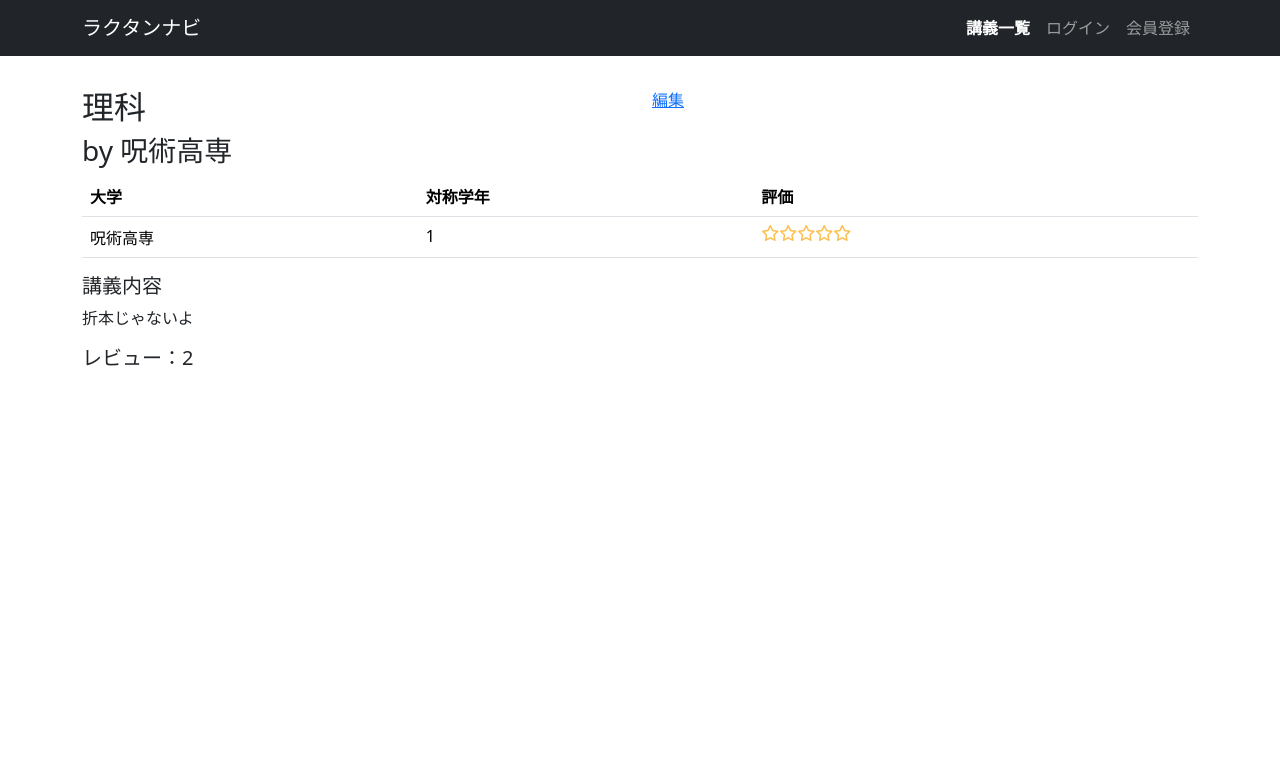
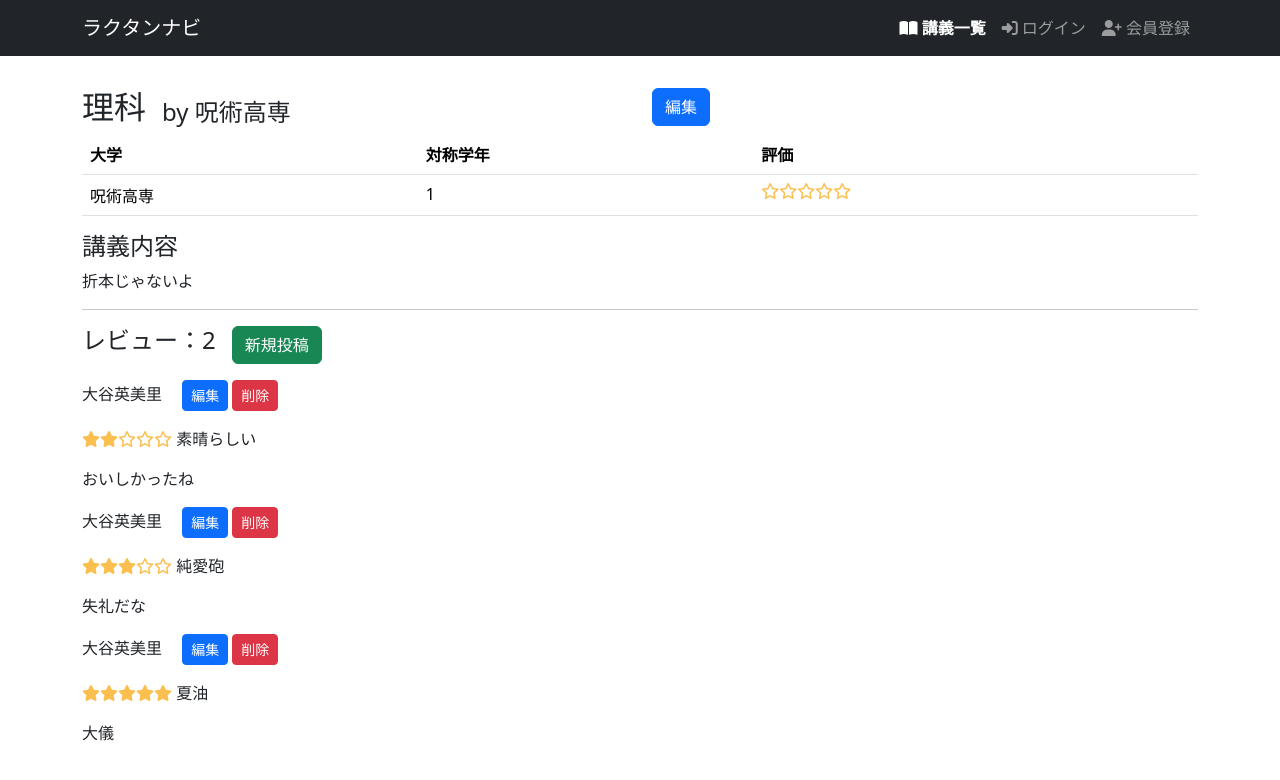
Before and after one commit to daisuke-shimura/server_programming, a Django app: page /lectures/2 in a window 1280 px wide. Shown: the top 780 px of the page. Run offline with Django 3.2, Linux system fonts and the light colour scheme; data comes from the database, SQL or seed files in the repository; both versions use the stored data as it was after the commit; some libraries are stand-ins or nearby versions.

Commit message:
レビュー機能

```diff
--- a/djangosnippets/helloworld/templates/snippets/base.html
+++ b/djangosnippets/helloworld/templates/snippets/base.html
@@ -18,13 +18,13 @@
                     <div class="container justify-content-between">
                         <a href="/" class="navbar-brand">管理者ページ</a>
                         <ul class="navbar-nav mr-md-2">
-                            <li><a class="nav-link text-white fw-bold" href="{% url 'lectures/new' %}">講義作成</a></li>
-                            <li><a class="nav-link text-white fw-bold" href="{% url 'lectures/index' %}">講義一覧</a></li>
+                            <li><a class="nav-link text-white fw-bold" href="{% url 'lectures_new' %}"><i class="fa-solid fa-square-plus"></i> 講義作成</a></li>
+                            <li><a class="nav-link text-white fw-bold" href="{% url 'lectures_index' %}"><i class="fa-solid fa-book-open"></i> 講義一覧</a></li>
                             <li>
                                 <form action="{% url 'logout' %}" method="post" name="f_logout" class="mb-0">
                                     {% csrf_token %}
                                     <input type="hidden" name="logout" value="true">
-                                    <a href="javascript:document.f_logout.submit()" class="logout nav-link">ログアウト</a>
+                                    <a href="javascript:document.f_logout.submit()" class="logout nav-link"><i class="fa-solid fa-right-from-bracket"></i> ログアウト</a>
                                 </form>
                             </li>
                         </ul>
@@ -35,12 +35,12 @@
                     <div class="container justify-content-between">
                         <a href="/" class="navbar-brand">ラクタンナビ</a>
                         <ul class="navbar-nav mr-md-2">
-                            <li><a class="nav-link text-white fw-bold" href="{% url 'lectures/index' %}">講義一覧</a></li>
+                            <li><a class="nav-link text-white fw-bold" href="{% url 'lectures_index' %}"><i class="fa-solid fa-book-open"></i> 講義一覧</a></li>
                             <li>
                                 <form action="{% url 'logout' %}" method="post" name="f_logout" class="mb-0">
                                     {% csrf_token %}
                                     <input type="hidden" value="logout">
-                                    <a href="javascript:f_logout.submit()" class="logout nav-link">ログアウト</a>
+                                    <a href="javascript:f_logout.submit()" class="logout nav-link"><i class="fa-solid fa-right-from-bracket"></i> ログアウト</a>
                                 </form>
                             </li>
                         </ul>
@@ -52,9 +52,9 @@
             <div class="container justify-content-between">
                 <a href="/" class="navbar-brand">ラクタンナビ</a>
                 <ul class="navbar-nav mr-md-2">
-                    <li><a class="nav-link text-white fw-bold" href="{% url 'lectures/index' %}">講義一覧</a></li>
-                    <li class="nav-item"><a class="nav-link" href="{% url 'login' %}">ログイン</a></li>
-                    <li class="nav-item"><a class="nav-link" href="{% url 'signup' %}">会員登録</a></li>
+                    <li><a class="nav-link text-white fw-bold" href="{% url 'lectures_index' %}"><i class="fa-solid fa-book-open"></i> 講義一覧</a></li>
+                    <li class="nav-item"><a class="nav-link" href="{% url 'login' %}"><i class="fa-solid fa-right-to-bracket"></i> ログイン</a></li>
+                    <li class="nav-item"><a class="nav-link" href="{% url 'signup' %}"><i class="fa-solid fa-user-plus"></i> 会員登録</a></li>
                 </ul>
             </div>
         </nav>
--- a/djangosnippets/helloworld/templates/snippets/lectures/lectures_table.html
+++ b/djangosnippets/helloworld/templates/snippets/lectures/lectures_table.html
@@ -13,11 +13,11 @@
         {% for lecture in lectures %}
         <tr>
             <td>
-                <a href="{% url 'lectures/show' lecture.id %}">{{ lecture.name }}</a>
+                <a href="{% url 'lectures_show' lecture.id %}">{{ lecture.name }}</a>
             </td>
             <td>{{ lecture.university }}</td>
             <td>{{ lecture.school_year }}</td>
-            <td>{% include 'lectures/star.html' %}</td>
+            <td>{% include 'lectures/star.html' with score=lecture.average_score %} {{ lecture.average_score }}</td>
             <td>{{ lecture.reviews_count }}</td>
         </tr>
         {% endfor %}
--- a/djangosnippets/helloworld/templates/snippets/lectures/show.html
+++ b/djangosnippets/helloworld/templates/snippets/lectures/show.html
@@ -2,14 +2,14 @@
 
 {% block main %}
 <div class="row">
-  <div class="col">
+  <div class="col d-flex align-items-end">
     <h2>{{ lecture.name }}</h2>
     {% if lecture.university %}
-    <h3>by {{ lecture.university }}</h3>
+    <h4 class="ms-3">by {{ lecture.university }}</h4>
     {% endif %}
   </div>
   <div class="col">
-    <a href="{% url 'lectures/edit' lecture.id %}">編集</a>
+    <a href="{% url 'lectures_edit' lecture.id %}" class="btn btn-primary">編集</a>
   </div>
 </div>
 
@@ -30,10 +30,30 @@
   </tbody>
 </table>
 
-<h5>講義内容</h5>
+<h4>講義内容</h4>
 <p>{{ lecture.body }}</p>
 
-<h5>レビュー：{{ lecture.reviews_count }}</h5>
+<hr>
+
+<div class="d-flex mb-3">
+  <h4>レビュー：{{ lecture.reviews_count }}</h4>
+  <a href="{% url 'reviews_new' lecture.id %}" class="btn btn-success ms-3">新規投稿</a>
+</div>
 <!--レビュー一覧-->
+{% for review in reviews %}
+<div>
+  {{ review.user.username }}
+  <a href="{% url 'reviews_edit' lecture.id review.id %}" class="btn btn-primary btn-sm ms-3">編集</a>
+  <form action="{% url 'review_delete' lecture.id review.id %}" method="POST" onsubmit="return confirm('本当に削除しますか？');" class="d-inline-block">
+    {% csrf_token %}
+    <button type="submit" class="btn btn-danger btn-sm">削除</button>
+  </form>
+  <p>
+    {% include 'lectures/star.html' with score=review.score %}
+    {{ review.title }}
+  </p>
+  <p>{{ review.comment }}</p>
+</div>
+{% endfor %}
 
 {% endblock %}
--- a/djangosnippets/helloworld/templates/snippets/lectures/star.html
+++ b/djangosnippets/helloworld/templates/snippets/lectures/star.html
@@ -1,19 +1,19 @@
 <span class="star">
-  {% if lecture.average_score == 1 %}
+  {% if score == 1 %}
     <!--★☆☆☆☆-->
-    <i class="fa-solid fa-star"></i><i class="fa-regular fa-star"></i><i class="fa-regular fa-star"></i><i class="fa-regular fa-star"></i><i class="fa-regular fa-star"></i>
-  {% elif lecture.average_score == 2 %}
+    <i class="fa-solid   fa-star"></i><i class="fa-regular fa-star"></i><i class="fa-regular fa-star"></i><i class="fa-regular fa-star"></i><i class="fa-regular fa-star"></i>
+  {% elif score == 2 %}
     <!--★★☆☆☆-->
-    <i class="fa-solid fa-star"></i><i class="fa-solid fa-star"></i><i class="fa-regular fa-star"></i><i class="fa-regular fa-star"></i><i class="fa-regular fa-star"></i>
-  {% elif lecture.average_score == 3 %}
+    <i class="fa-solid   fa-star"></i><i class="fa-solid   fa-star"></i><i class="fa-regular fa-star"></i><i class="fa-regular fa-star"></i><i class="fa-regular fa-star"></i>
+  {% elif score == 3 %}
     <!--★★★☆☆-->
-    <i class="fa-solid fa-star"></i><i class="fa-solid fa-star"></i><i class="fa-solid fa-star"><i class="fa-regular fa-star"></i><i class="fa-regular fa-star"></i>
-  {% elif lecture.average_score == 4 %}
+    <i class="fa-solid   fa-star"></i><i class="fa-solid   fa-star"></i><i class="fa-solid   fa-star"></i><i class="fa-regular fa-star"></i><i class="fa-regular fa-star"></i>
+  {% elif score == 4 %}
     <!--★★★★☆-->
-    <i class="fa-solid fa-star"></i><i class="fa-solid fa-star"></i><i class="fa-solid fa-star"></i><i class="fa-solid fa-star"></i><i class="fa-regular fa-star"></i>
-  {% elif lecture.average_score == 5 %}
+    <i class="fa-solid   fa-star"></i><i class="fa-solid   fa-star"></i><i class="fa-solid   fa-star"></i><i class="fa-solid   fa-star"></i><i class="fa-regular fa-star"></i>
+  {% elif score == 5 %}
     <!--★★★★★-->
-    <i class="fa-solid fa-star"></i><i class="fa-solid fa-star"></i><i class="fa-solid fa-star"></i><i class="fa-solid fa-star"></i><i class="fa-solid fa-star"></i>
+    <i class="fa-solid   fa-star"></i><i class="fa-solid   fa-star"></i><i class="fa-solid   fa-star"></i><i class="fa-solid   fa-star"></i><i class="fa-solid   fa-star"></i>
   {% else %}
     <!--☆☆☆☆☆-->
     <i class="fa-regular fa-star"></i><i class="fa-regular fa-star"></i><i class="fa-regular fa-star"></i><i class="fa-regular fa-star"></i><i class="fa-regular fa-star"></i>
--- a/djangosnippets/helloworld/templates/snippets/top.html
+++ b/djangosnippets/helloworld/templates/snippets/top.html
@@ -13,7 +13,7 @@
     <p>※いつか消す</p>
 {% else %}
     <p>管理人が存在しません</p>
-    <a href="manager/signup">管理者ページ 新規登録</a>
+    <a href="manager_signup">管理者ページ 新規登録</a>
 {% endif %}
     {% include 'lectures/lectures_table.html' %}
 {% else %}
--- a/djangosnippets/helloworld/urls.py
+++ b/djangosnippets/helloworld/urls.py
@@ -20,14 +20,19 @@ urlpatterns = [
     path('signup/', signup_view, name='signup'),
 
     #講義に関するページ（一覧, 詳細）
-    path('lectures/', views.lecture_index, name='lectures/index'),
-    path('lectures/<int:lecture_id>', views.lecture_show, name='lectures/show'),
+    path('lectures/', views.lecture_index, name='lectures_index'),
+    path('lectures/<int:lecture_id>', views.lecture_show, name='lectures_show'),
+
+    #レビューに関するページ（作成、編集、削除）
+    path('lectures/<int:lecture_id>/reviews/new', views.review_new, name='reviews_new'),
+    path('lectures/<int:lecture_id>/reviews/<int:review_id>/edit', views.review_edit, name='reviews_edit'),
+    path('lectures/<int:lecture_id>/reviews/<int:review_id>/delete/', views.review_delete, name='review_delete'),
 
 #管理者ページ
-    path('manager/signup', views.manager_signup, name='manager/signup'),
+    path('manager/signup', views.manager_signup, name='manager_signup'),
 
     #講義に関するページ（新規作成, 編集）
-    path('manager/lectures/new', views.lecture_new, name='lectures/new'),
-    path('manager/lectures/<int:lecture_id>/edit', views.lecture_edit, name='lectures/edit'),
+    path('manager/lectures/new', views.lecture_new, name='lectures_new'),
+    path('manager/lectures/<int:lecture_id>/edit', views.lecture_edit, name='lectures_edit'),
 
 ]
--- a/djangosnippets/helloworld/views.py
+++ b/djangosnippets/helloworld/views.py
@@ -2,7 +2,7 @@ from django.http import HttpResponse, HttpResponseForbidden
 from django.shortcuts import render, redirect, get_object_or_404
 from django.contrib.auth.decorators import login_required
 from django.contrib.auth.views import LoginView, LogoutView
-from helloworld.models import Helloworld, User, Lecture
+from helloworld.models import Helloworld, User, Lecture, Review
 from helloworld.forms import SnippetForm
 
 # Create your views here.
@@ -61,7 +61,7 @@ def signup_view(request):
         if form.is_valid():
             user = form.save()
             login(request, user)  # 自動ログイン
-            return redirect('/')
+            return redirect('lectures_index')
     else:
         form = CustomUserCreationForm()
     return render(request, 'snippets/signup.html', {'form': form})
@@ -106,7 +106,12 @@ def lecture_index(request):
 
 def lecture_show(request, lecture_id):
     lecture = get_object_or_404(Lecture, pk=lecture_id)
-    return render(request, 'snippets/lectures/show.html', {'lecture': lecture})
+    reviews = lecture.review_set.all()
+    context = {
+        'lecture': lecture,
+        'reviews': reviews
+    }
+    return render(request, 'snippets/lectures/show.html', context)
 
 def lecture_edit(request, lecture_id):
     lecture = get_object_or_404(Lecture, pk=lecture_id)
@@ -116,10 +121,58 @@ def lecture_edit(request, lecture_id):
         form = LectureForm(request.POST, instance=lecture)
         if form.is_valid():
             form.save()
-            return redirect('lectures/show', lecture_id=lecture_id)
+            return redirect('lectures_show', lecture_id=lecture_id)
     else:
         form = LectureForm(instance=lecture)
     return render(request, 'snippets/lectures/edit.html', {'form': form})
+
+
+#レビュー
+from .forms import ReviewForm
+from django.db.models import Avg
+def review_new(request, lecture_id):
+    lecture = get_object_or_404(Lecture, id=lecture_id)
+    if request.method == 'POST':
+        form = ReviewForm(request.POST)
+        if form.is_valid():
+            review = form.save(commit=False)
+            review.lecture = lecture
+            review.user = request.user
+            review.save()
+            lecture.reviews_count += 1
+            lecture.average_score = Review.objects.filter(lecture=lecture).aggregate(Avg('score'))['score__avg']
+            lecture.save()
+            return redirect('lectures_show', lecture_id=lecture.id)
+    else:
+        form = ReviewForm()
+    return render(request, 'snippets/reviews/new.html', {'form': form})
+
+def review_edit(request, lecture_id, review_id):
+    review = get_object_or_404(Review, pk=review_id)
+    lecture = get_object_or_404(Lecture, id=lecture_id)
+    #if review.created_by_id != request.user.id:
+        #return HttpResponseForbidden('このスニペットの編集は許可されていません．')
+    if request.method == 'POST':
+        form = ReviewForm(request.POST, instance=review)
+        if form.is_valid():
+            form.save()
+            lecture.average_score = Review.objects.filter(lecture=lecture).aggregate(Avg('score'))['score__avg']
+            lecture.save()
+            return redirect('lectures_show', lecture_id=lecture_id)
+    else:
+        form = ReviewForm(instance=review)
+    return render(request, 'snippets/reviews/edit.html', {'form': form})
+
+def review_delete(request, lecture_id, review_id):
+    review = get_object_or_404(Review, pk=review_id)
+    lecture = get_object_or_404(Lecture, id=lecture_id)
+    if request.method == 'POST':
+        review.delete()
+        lecture.average_score = Review.objects.filter(lecture=lecture).aggregate(Avg('score'))['score__avg']
+        lecture.save()
+        return redirect('lectures_show', lecture_id=lecture_id)
+    else:
+        return redirect('lectures_show', lecture_id=lecture_id)
 
 #ログイン後の管理者判別
 '''
```
Also changed, not shown: djangosnippets/helloworld/forms.py (+7 -1 lines), djangosnippets/helloworld/templates/snippets/reviews/edit.html (added, +10 -0 lines), djangosnippets/helloworld/templates/snippets/reviews/new.html (added, +10 -0 lines), djangosnippets/db.sqlite3.
